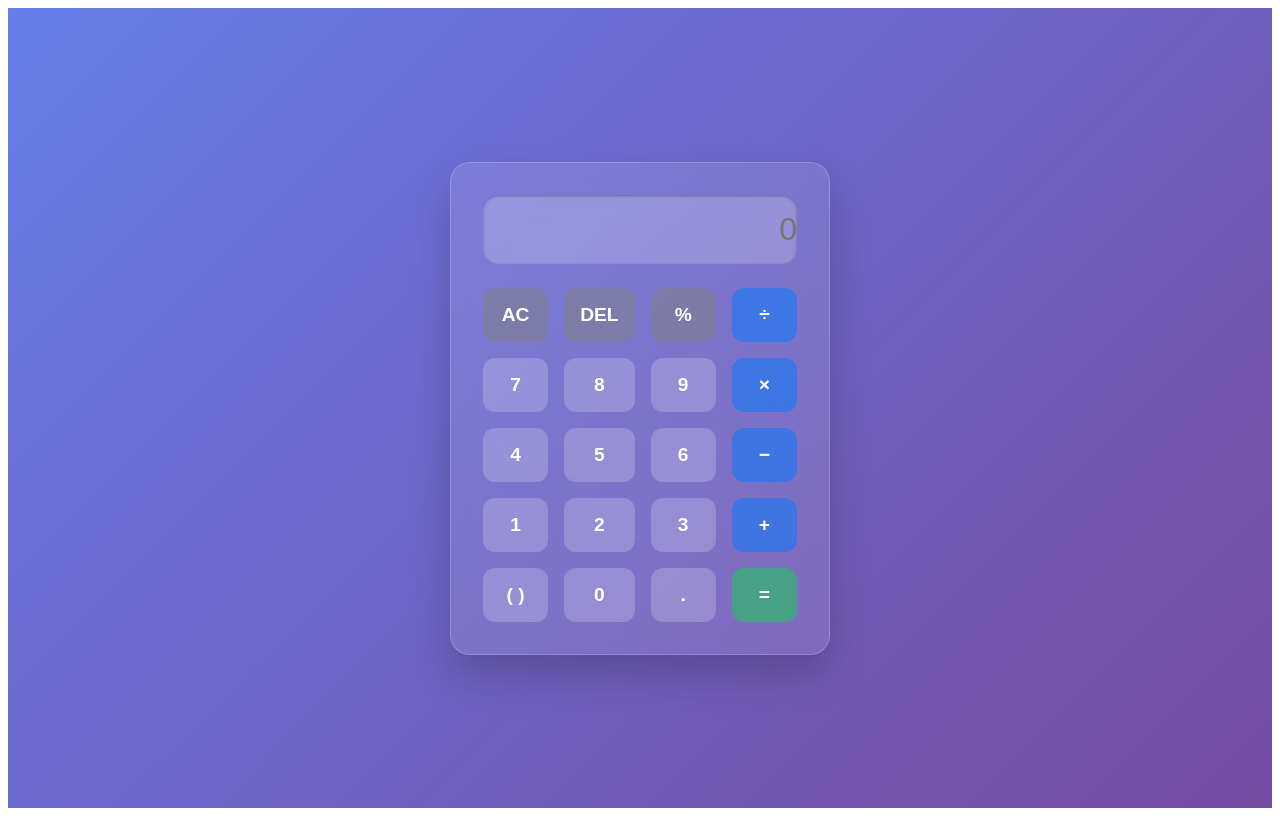
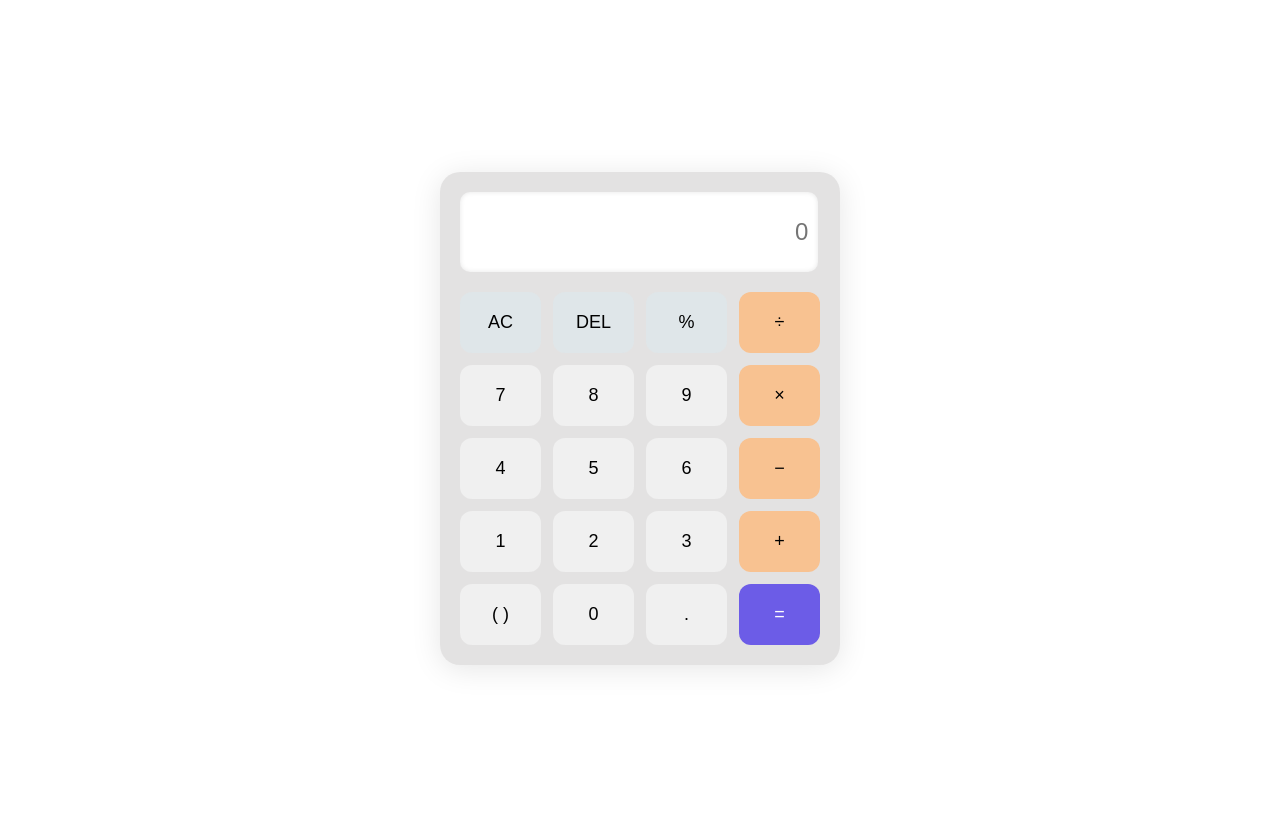
Before and after one commit to abhishekkumar3333/calculator, a React (Vite) app: page / in a window 1280 px wide. Built offline with nearby package versions, Linux system fonts and the light colour scheme.

Commit message:
css changed

```diff
--- a/src/App.css
+++ b/src/App.css
@@ -1,103 +1,95 @@
-/* Fullscreen background */
+/* Base container */
 .calc-container {
-  min-height: 100vh;
-  width: 100%;
-  background: linear-gradient(135deg, #667eea, #764ba2);
   display: flex;
+  justify-content: center;
   align-items: center;
-  justify-content: center;
-  padding: 1rem;
-  box-sizing: border-box;
+  height: 100vh;
+  padding: 10px;
 }
 
-/* Glassy calculator */
+/* Glass effect box */
 .calc-glass {
-  backdrop-filter: blur(25px);
-  background: rgba(255, 255, 255, 0.1);
-  border: 1px solid rgba(255, 255, 255, 0.2);
-  border-radius: 20px;
-  box-shadow: 0 20px 40px rgba(0,0,0,0.2);
-  padding: 2rem;
-  max-width: 380px;
-  width: 100%;
-  box-sizing: border-box;
+    background: rgb(67 63 63 / 15%);
+    border-radius: 20px;
+    box-shadow: 0 4px 30px rgba(0, 0, 0, 0.1);
+    backdrop-filter: blur(10px);
+    padding: 20px;
+    width: 100%;
+    max-width: 400px;
+    box-sizing: border-box;
 }
 
-/* Input display */
+/* Display screen */
 .calc-display {
-  width: 100%;
-  font-size: 2rem;
-  padding: 1rem 0;
+  width: 94%;
+  height: 60px;
+  font-size: 24px;
+  text-align: right;
+  padding: 10px;
+  margin-bottom: 20px;
   border: none;
-  background: rgba(255, 255, 255, 0.2);
-  color: #fff;
-  border-radius: 15px;
-  margin-bottom: 1.5rem;
-  font-weight: 500;
-  text-align: right;
-  overflow-x: auto;
-  white-space: nowrap;
-  box-shadow: inset 0 1px 3px rgba(0, 0, 0, 0.3);
-  scrollbar-width: none; /* Firefox */
+  border-radius: 10px;
+  background-color: #fff;
+  box-shadow: inset 0 0 5px rgba(0, 0, 0, 0.1);
 }
-
-.calc-display::-webkit-scrollbar {
-  display: none; /* Chrome */
-}
-
 
 /* Buttons grid */
 .calc-buttons {
   display: grid;
   grid-template-columns: repeat(4, 1fr);
-  gap: 1rem;
+  gap: 12px;
 }
 
 /* Button style */
 .btn {
-  font-size: 1.2rem;
-  padding: 1rem;
+  padding: 20px;
+  font-size: 18px;
   border: none;
   border-radius: 12px;
-  background: rgba(255,255,255,0.2);
-  color: #fff;
-  font-weight: 600;
   cursor: pointer;
-  transition: background 0.2s, transform 0.2s;
+  background-color: #f0f0f0;
+  transition: all 0.2s ease-in-out;
 }
 
 .btn:hover {
-  background: rgba(255,255,255,0.35);
-  transform: translateY(-2px);
+  background-color: #ddd;
 }
 
-.btn.operator {
-  background: rgba(0,123,255,0.5);
+.operator {
+  background-color: #f8c291;
 }
 
-.btn.gray {
-  background: rgba(128,128,128,0.5);
+.operator:hover {
+  background-color: #e58e26;
+  color: white;
 }
 
-.btn.equal {
-  background: rgba(34,197,94,0.6);
-  color: #fff;
+.gray {
+  background-color: #dfe6e9;
 }
 
-@media screen and (max-width: 480px) {
-  .calc-glass {
-    padding: 1.2rem;
-    max-width: 100%;
-    border-radius: 15px;
-  }
+.gray:hover {
+  background-color: #b2bec3;
+}
 
+.equal {
+  background-color: #6c5ce7;
+  color: white;
+}
+
+.equal:hover {
+  background-color: #4834d4;
+}
+
+/* Responsive font size */
+@media (max-width: 480px) {
   .calc-display {
-    font-size: 1.5rem;
-    padding: 0.8rem;
+    font-size: 20px;
+    height: 50px;
   }
 
   .btn {
-    font-size: 1rem;
-    padding: 0.9rem;
+    padding: 16px;
+    font-size: 16px;
   }
 }
```
